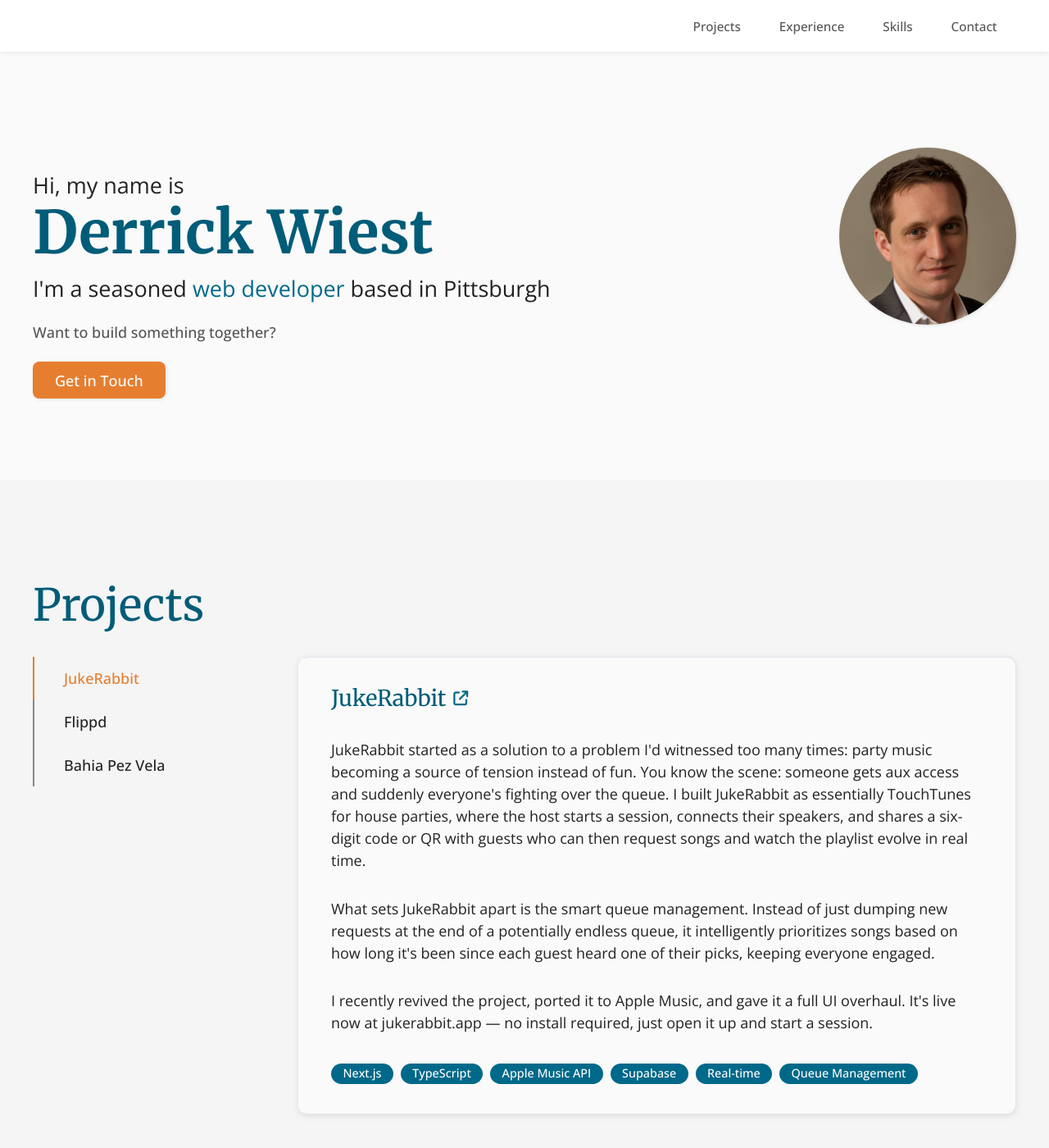
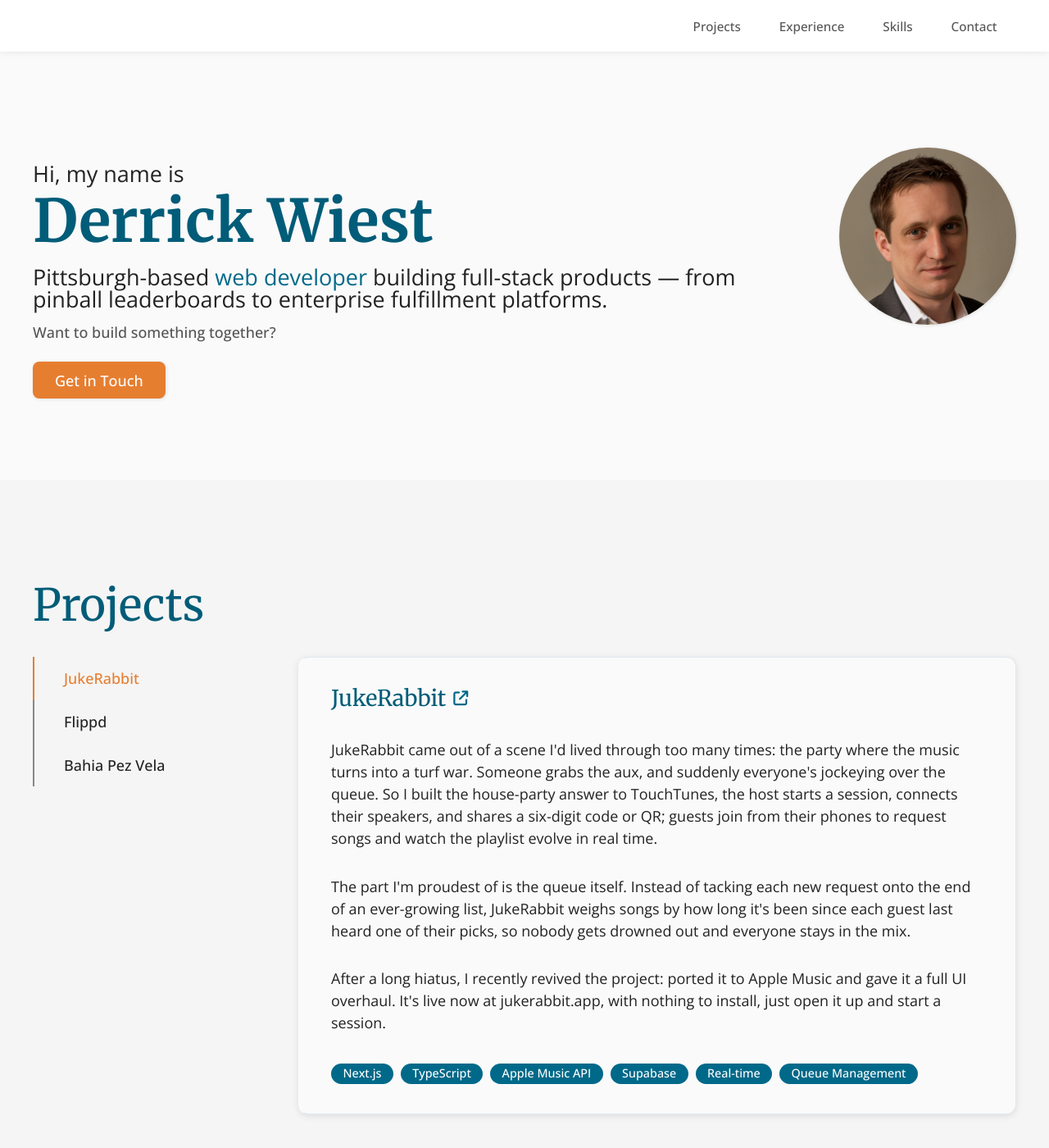
Before and after one commit to dlwiest/dlwiest.github.io, a Jekyll site: the page index.html, which Jekyll copies as it is, in a window 1280 px wide and 1400 px high. Shown: the whole window at 82% size. Built offline with Jekyll 4.4.1, drawn with Linux system fonts in a browser that asks for light colours; part of the change alters nothing that is shown; some of the changed text lies outside the part shown.

Commit message:
sharpen site copy, metadata, and contact form

```diff
--- a/_config.yml
+++ b/_config.yml
@@ -1,7 +1,7 @@
 # Jekyll configuration for blog
 title: Derrick Wiest
 description: Web developer based in Pittsburgh
-url: https://dlwiest.github.io
+url: https://dlwiest.com
 baseurl: ""
 
 # Build settings
--- a/index.html
+++ b/index.html
@@ -5,7 +5,7 @@
     cathartic. If you've been stuck in framework land for a while, I'd strongly recommend giving vanilla
     a shot.
 
-    fyi this site should navigate smooothly in both desktop and mobile environments and should degrade
+    fyi this site should navigate smoothly in both desktop and mobile environments and should degrade
     gracefully if JavaScript is disabled in your browser. If you happen to spot any issues, please let me know!
 -->
 
@@ -15,7 +15,23 @@
 <head>
     <meta charset="UTF-8" />
     <meta name="viewport" content="width=device-width, initial-scale=1.0" />
-    <title>Portfolio</title>
+    <title>Derrick Wiest — Web Developer</title>
+
+    <meta name="description" content="Derrick Wiest is a Pittsburgh-based web developer building full-stack web products, from social platforms to enterprise fulfillment systems." />
+    <meta name="author" content="Derrick Wiest" />
+    <link rel="canonical" href="https://dlwiest.com/" />
+
+    <!-- Open Graph -->
+    <meta property="og:type" content="website" />
+    <meta property="og:site_name" content="Derrick Wiest" />
+    <meta property="og:title" content="Derrick Wiest — Web Developer" />
+    <meta property="og:description" content="Pittsburgh-based web developer building full-stack web products, from social platforms to enterprise fulfillment systems." />
+    <meta property="og:url" content="https://dlwiest.com/" />
+
+    <!-- Twitter -->
+    <meta name="twitter:card" content="summary" />
+    <meta name="twitter:title" content="Derrick Wiest — Web Developer" />
+    <meta name="twitter:description" content="Pittsburgh-based web developer building full-stack web products, from social platforms to enterprise fulfillment systems." />
 
     <link rel="preconnect" href="https://fonts.googleapis.com">
     <link rel="preconnect" href="https://fonts.gstatic.com" crossorigin>
@@ -55,7 +71,7 @@
                     <div id="header-main-copy">
                         <span>Hi, my name is</span>
                         <h1 class="text-dark-blue">Derrick Wiest</h1>
-                        <p>I'm a seasoned <span class="text-blue">web developer</span> based in Pittsburgh</p>
+                        <p>Pittsburgh-based <span class="text-blue">web developer</span> building full-stack products — from pinball leaderboards to enterprise fulfillment platforms.</p>
                     </div>
 
                     <div id="header-main-photo">
@@ -92,9 +108,9 @@
                                         <h3>JukeRabbit <i class="fa-solid fa-external-link"></i></h3>
                                     </div>
 
-                                    <p>JukeRabbit started as a solution to a problem I'd witnessed too many times: party music becoming a source of tension instead of fun. You know the scene: someone gets aux access and suddenly everyone's fighting over the queue. I built JukeRabbit as essentially TouchTunes for house parties, where the host starts a session, connects their speakers, and shares a six-digit code or QR with guests who can then request songs and watch the playlist evolve in real time.</p>
-                                    <p>What sets JukeRabbit apart is the smart queue management. Instead of just dumping new requests at the end of a potentially endless queue, it intelligently prioritizes songs based on how long it's been since each guest heard one of their picks, keeping everyone engaged.</p>
-                                    <p>I recently revived the project, ported it to Apple Music, and gave it a full UI overhaul. It's live now at jukerabbit.app — no install required, just open it up and start a session.</p>
+                                    <p>JukeRabbit came out of a scene I'd lived through too many times: the party where the music turns into a turf war. Someone grabs the aux, and suddenly everyone's jockeying over the queue. So I built the house-party answer to TouchTunes, the host starts a session, connects their speakers, and shares a six-digit code or QR; guests join from their phones to request songs and watch the playlist evolve in real time.</p>
+                                    <p>The part I'm proudest of is the queue itself. Instead of tacking each new request onto the end of an ever-growing list, JukeRabbit weighs songs by how long it's been since each guest last heard one of their picks, so nobody gets drowned out and everyone stays in the mix.</p>
+                                    <p>After a long hiatus, I recently revived the project: ported it to Apple Music and gave it a full UI overhaul. It's live now at jukerabbit.app, with nothing to install, just open it up and start a session.</p>
 
                                     <div class="tags">
                                         <span class="tag">Next.js</span>
@@ -113,9 +129,9 @@
                                         <h3>Flippd <i class="fa-solid fa-external-link"></i></h3>
                                     </div>
 
-                                    <p>In July 2024, I teamed up with Alex Phelps and Brendan Turner to create what started as PinHub but has since evolved into Flippd, a pinball-oriented social media platform. What began as a content aggregator has transformed into a thriving community where pinball enthusiasts share photos, scores, and reviews through a timeline-based social feed.</p>
-                                    <p>The platform centers around user-generated content with smart algorithms that surface significant achievements, personal bests, and community highlights. We still maintain our foundational features like local event calendars, interactive venue maps, and our comprehensive pinball machine encyclopedia, but they now seamlessly integrate with the social experience.</p>
-                                    <p>As of December 2024, we've officially acquired Pindigo, strengthening our position as the go-to platform for pinball score tracking and community engagement.</p>
+                                    <p>In July 2024, Alex Phelps brought me and Brendan Turner on to build what started as PinHub and has since become Flippd. Alex, the company's founder and CEO, had the vision for a real home base for competitive pinball; Brendan and I built the product that made it real. What began as a simple content aggregator has grown into a full platform for tracking scores, climbing leaderboards, and getting to know the machines you play.</p>
+                                    <p>At its heart, Flippd is about your pinball history. You can log scores, chase personal bests, and compare with friends across global and local leaderboards, or connect Stern Insider Connected to import your Stern scores automatically. Wrapped around that is a machine encyclopedia full of rules and strategy guides, interactive venue maps, and event and tournament listings that help players plug into their local scene, all tied together by a social feed that surfaces standout scores and community highlights.</p>
+                                    <p>In December 2024, Flippd acquired Pindigo, folding years of real score-tracking history and an established community into the platform and cementing it as a go-to home for competitive pinball.</p>
 
                                     <div class="tags">
                                         <span class="tag">React</span>
@@ -135,9 +151,9 @@
                                         <h3>Bahia Pez Vela <i class="fa-solid fa-external-link"></i></h3>
                                     </div>
 
-                                    <p>In 2024, I took on my first marketing site project for Bahia Pez Vela, a luxury resort community in Costa Rica. This was uncharted territory for me since I'd never built a hospitality marketing site before, but the challenge turned out to be exactly what I needed to push my skills in new directions.</p>
-                                    <p>The biggest technical hurdle was integrating with their existing booking platform, which offered essentially no API to work with. I ended up having to scrape their booking system's HTML responses to extract availability data, then cache and filter it to provide a seamless search experience without users having to leave the site.</p>
-                                    <p>Building for an international audience meant implementing proper localization from the ground up using Paraglide, supporting both English and Spanish with smart URL routing. I also got to work with Mapbox again, creating an interactive resort map where guests can explore different villa locations and immediately check availability.</p>
+                                    <p>In 2024, I built my first marketing site: Bahia Pez Vela, a luxury resort community in Costa Rica. Hospitality was new territory for me, and that was exactly the appeal, it pushed me well outside the product work I was used to.</p>
+                                    <p>The hardest part was availability. Their existing booking platform offered essentially no API, so I scraped its HTML responses to pull real-time availability, then cached and filtered the results to give guests a fast, seamless search without ever leaving the site.</p>
+                                    <p>Because the audience is international, I built localization in from the ground up with Paraglide, serving both English and Spanish behind clean, language-aware URLs. I also got another chance to work with Mapbox, building an interactive resort map where guests can explore individual villas and check their availability on the spot.</p>
 
                                     <div class="tags">
                                         <span class="tag">Next.js</span>
@@ -192,9 +208,9 @@
                                         </div>
 
                                         <ul>
-                                            <li>Enhanced the reporting UI for vendor fulfillment, fixing longstanding bugs and improving user experience, enabling seamless oversight and modification of in-progress orders with access to actionable reporting data.</li>
-                                            <li>Led initiatives to support platform rebuild, including load testing and exploring AI-driven features like predictive order routing, strengthening system reliability and performance.</li>
-                                            <li>Contributed to migrating the existing hosting architecture to Kubernetes, improving scalability and deployment efficiency for the vendor fulfillment platform.</li>
+                                            <li>Rebuilt the vendor fulfillment reporting UI, clearing longstanding bugs and giving teams a clear view into in-progress orders along with the ability to modify them on the fly.</li>
+                                            <li>Drove reliability work for the platform rebuild, running load tests and prototyping AI-driven features like predictive order routing.</li>
+                                            <li>Helped migrate the hosting architecture to Kubernetes, improving scalability and deployment speed for the fulfillment platform.</li>
                                         </ul>
 
                                         <div class="tags">
@@ -224,10 +240,10 @@
                                         </div>
 
                                         <ul>
-                                            <li>Led front-end modernization by migrating the core product from AngularJS to React, overseeing architectural decisions and establishing development and testing standards.</li>
-                                            <li>Mentored team members on React best practices, resulting in enhanced code quality and faster development cycles.</li>
-                                            <li>Delivered key features including Reporting and Candidate Texting, while supporting legacy systems, contributing to increased user engagement and system stability.</li>
-                                            <li>Pioneered JazzHR's first AI feature, developing and deploying a prototype that analyzes resumes against job descriptions, enhancing product value and improving hiring decisions.</li>
+                                            <li>Led the front-end migration of the core product from AngularJS to React, owning the architecture and setting the team's development and testing standards.</li>
+                                            <li>Mentored engineers on React patterns, lifting code quality and shortening development cycles.</li>
+                                            <li>Shipped major features including Reporting and Candidate Texting while keeping legacy systems running.</li>
+                                            <li>Built and shipped JazzHR's first AI feature, a prototype applying NLP to match resumes against job descriptions.</li>
                                         </ul>
 
                                         <div class="tags">
@@ -258,9 +274,9 @@
                                         </div>
 
                                         <ul>
-                                            <li>Developed a custom content management system (CMS) used by over 400 private car dealerships, enabling customers to manage website content and keep vehicle inventory current.</li>
-                                            <li>Built Friday Systems' first mobile app for inventory management, allowing customers to manage listings, update inventory, and upload photos from mobile devices. Available on the App Store and Google Play.</li>
-                                            <li>Maintained vehicle search engines (Motoverse, Auto-Locate, PA AutoFind) and expanded the database with 800,000+ listings.</li>
+                                            <li>Built a custom CMS used by 400+ independent car dealerships to manage their website content and keep vehicle inventory current.</li>
+                                            <li>Shipped Friday Systems' first mobile app for inventory management, letting dealers update listings and upload photos from their phones, released on the App Store and Google Play.</li>
+                                            <li>Maintained the company's vehicle search engines (Motoverse, Auto-Locate, PA AutoFind) and grew the database past 800,000 listings.</li>
                                         </ul>
 
                                         <div class="tags">
@@ -289,9 +305,9 @@
                                         </div>
 
                                         <ul>
-                                            <li>Developed over 60 animated and dynamic templates for digital signage and interactive kiosks, all optimized for performance on microcomputers.</li>
-                                            <li>Created user-friendly dashboards for template customization across various devices, improving flexibility and accessibility of Industry Weapon's core product.</li>
-                                            <li>Optimized performance, improving template loading times and responsiveness across various display technologies.</li>
+                                            <li>Built 60+ animated, dynamic templates for digital signage and interactive kiosks, tuned to run smoothly on low-powered microcomputers.</li>
+                                            <li>Created dashboards that let customers customize templates across a range of devices, making the core product more flexible and accessible.</li>
+                                            <li>Optimized rendering to cut template load times and improve responsiveness across different display hardware.</li>
                                         </ul>
 
                                         <div class="tags">
@@ -321,9 +337,9 @@
                                         </div>
 
                                         <ul>
-                                            <li>Collaborated with cross-functional teams to enhance internal software solutions, improving service for 100,000+ members.</li>
-                                            <li>Spearheaded front-end improvements for the Member Portal mobile application and internal tools, focusing on user experience, performance optimization, and engaging animations to facilitate more intuitive and efficient user interactions.</li>
-                                            <li>Contributed to the maintenance and evolution of a robust application catalog, implementing UX enhancements, architectural refinements, and performance optimizations to support scalable and responsive healthcare solutions.</li>
+                                            <li>Worked across teams to improve internal software serving 100,000+ health plan members.</li>
+                                            <li>Led front-end work on the Member Portal mobile app and internal tools, focusing on usability, performance, and animation to make everyday tasks faster and clearer.</li>
+                                            <li>Maintained and evolved a large application catalog, layering in UX, architectural, and performance improvements to keep healthcare tools responsive at scale.</li>
                                         </ul>
 
                                         <div class="tags">
@@ -353,10 +369,10 @@
                                         </div>
 
                                         <ul>
-                                            <li>Partnered with faculty, administrators, and staff to build and maintain applications supporting college administrative, outreach, and e-learning initiatives.</li>
-                                            <li>Focused on accessibility to ensure compliance with public funding requirements, enhancing usability for a wide range of users.</li>
-                                            <li>Led the creation of the college's first real-time application for event presentations, utilizing WebSockets to facilitate live Q&A interactions, enhancing audience engagement and moderator efficiency during events.</li>
-                                            <li>Designed and implemented an interactive web application to assist students in developing, modifying, and collaborating on business plan proposals.</li>
+                                            <li>Partnered with faculty, administrators, and staff to build and maintain applications for college administration, outreach, and e-learning.</li>
+                                            <li>Built accessibility in from the start to meet public-funding compliance requirements and widen usability across a diverse user base.</li>
+                                            <li>Created the college's first real-time app for event presentations, using WebSockets to power live Q&A and give moderators tighter control during events.</li>
+                                            <li>Designed and built an interactive web app for students to draft, revise, and collaborate on business-plan proposals.</li>
                                         </ul>
 
                                         <div class="tags">
@@ -413,7 +429,7 @@
                                 <div class="skill-icon">
                                     <i class="fa-solid fa-server"></i>
                                 </div>
-                                <h3>Back End</h3>
+                                <h3>Back End &amp; Infrastructure</h3>
                             </div>
                             <ul>
                                 <li>Node.js</li>
@@ -450,7 +466,7 @@
                                 <div class="skill-icon">
                                     <i class="fa-solid fa-users"></i>
                                 </div>
-                                <h3>Leadership & Soft Skills</h3>
+                                <h3>Leadership &amp; Practices</h3>
                             </div>
                             <ul>
                                 <li>Technical Leadership</li>
@@ -527,6 +543,7 @@
                             <i class="fa-brands fa-github"></i>
                         </a>
                     </div>
+                </div>
             </footer>
         </div>
     </div>
--- a/js/app.js
+++ b/js/app.js
@@ -158,6 +158,25 @@ const toggleHamburgerMenu = () => {
   const form = document.querySelector('#contact form')
   let isSubmitting = false
 
+  const ERROR_MESSAGE =
+    'Something went wrong sending your message. Please try again, or reach out on LinkedIn.'
+
+  const clearError = () => {
+    const existing = form.querySelector('.contact-error')
+    if (existing) {
+      existing.remove()
+    }
+  }
+
+  const showError = () => {
+    clearError()
+    const error = document.createElement('p')
+    error.className = 'contact-error'
+    error.setAttribute('role', 'alert')
+    error.textContent = ERROR_MESSAGE
+    form.querySelector('.button').parentNode.after(error)
+  }
+
   form.addEventListener('submit', async (e) => {
     e.preventDefault()
 
@@ -169,6 +188,7 @@ const toggleHamburgerMenu = () => {
     isSubmitting = true
     const button = e.target.querySelector('.button')
     button.disabled = true
+    clearError()
 
     // Preserve the container height to prevent jarring collapse
     const contactContainer = document.querySelector('#contact')
@@ -219,9 +239,11 @@ const toggleHamburgerMenu = () => {
         form.parentNode.replaceChild(sent, form)
       } else {
         console.error('Error sending email', data.message)
+        showError()
       }
     } catch (error) {
       console.error('Error sending email', error)
+      showError()
     } finally {
       isSubmitting = false
       button.disabled = false
--- a/style/style.css
+++ b/style/style.css
@@ -674,6 +674,12 @@ a.project-item:hover {
   color: var(--color-dark-blue);
 }
 
+.contact-error {
+  color: #c0392b;
+  font-size: 0.95rem;
+  font-weight: 500;
+}
+
 /* Footer */
 #footer-container {
   display: flex;
```
